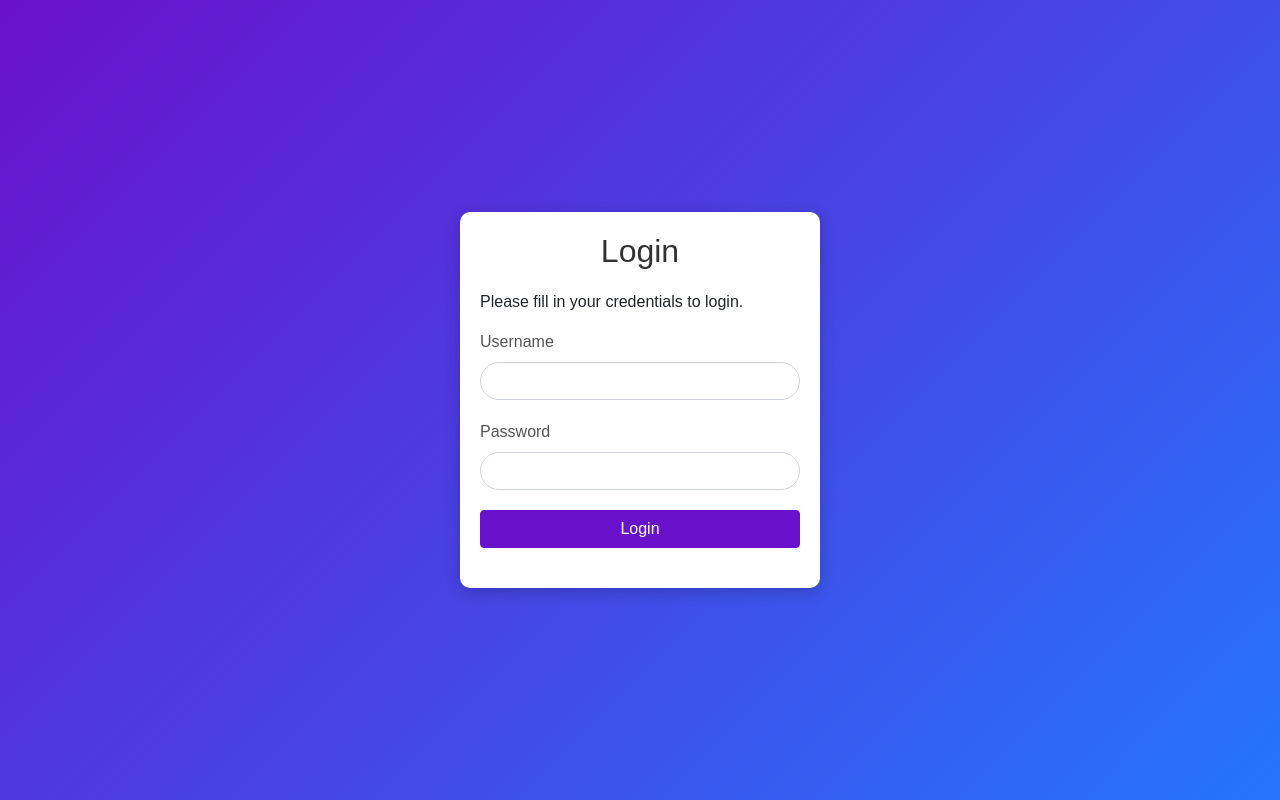
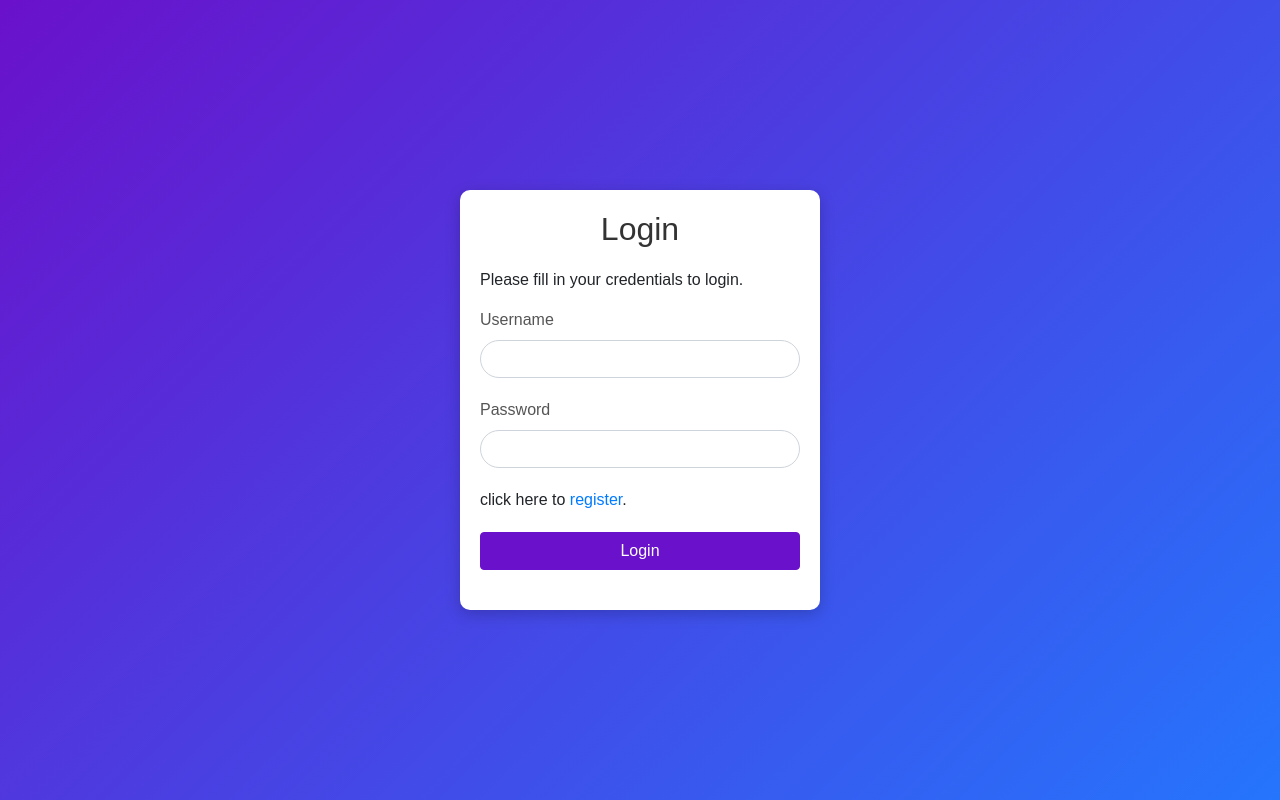
Before and after one commit to khalifaMMM12/Expense-Approval-System, a PHP site: page /login.php in a window 1280 px wide. Run offline with PHP 8.4, Linux system fonts and the light colour scheme.

Commit message:
reg and login updated

```diff
--- a/login.php
+++ b/login.php
@@ -81,6 +81,9 @@ if ($_SERVER["REQUEST_METHOD"] == "POST") {
                 <input type="password" name="password" class="form-control" required>
             </div>
             <div class="form-group">
+            <p>click here to <a href="register.php">register</a>.</p>
+            </div>
+            <div class="form-group">
                 <input type="submit" class="btn btn-primary" value="Login">
             </div>
         </form>
--- a/register.php
+++ b/register.php
@@ -99,6 +99,7 @@ if($_SERVER["REQUEST_METHOD"] == "POST" && isset($_POST["register"])) {
     <title>Register</title>
     <!-- Bootstrap CSS -->
     <link href="https://stackpath.bootstrapcdn.com/bootstrap/4.5.2/css/bootstrap.min.css" rel="stylesheet">
+    <link href=style/login.css rel="stylesheet">
     <style>
         .wrapper {
             width: 100%;
```
